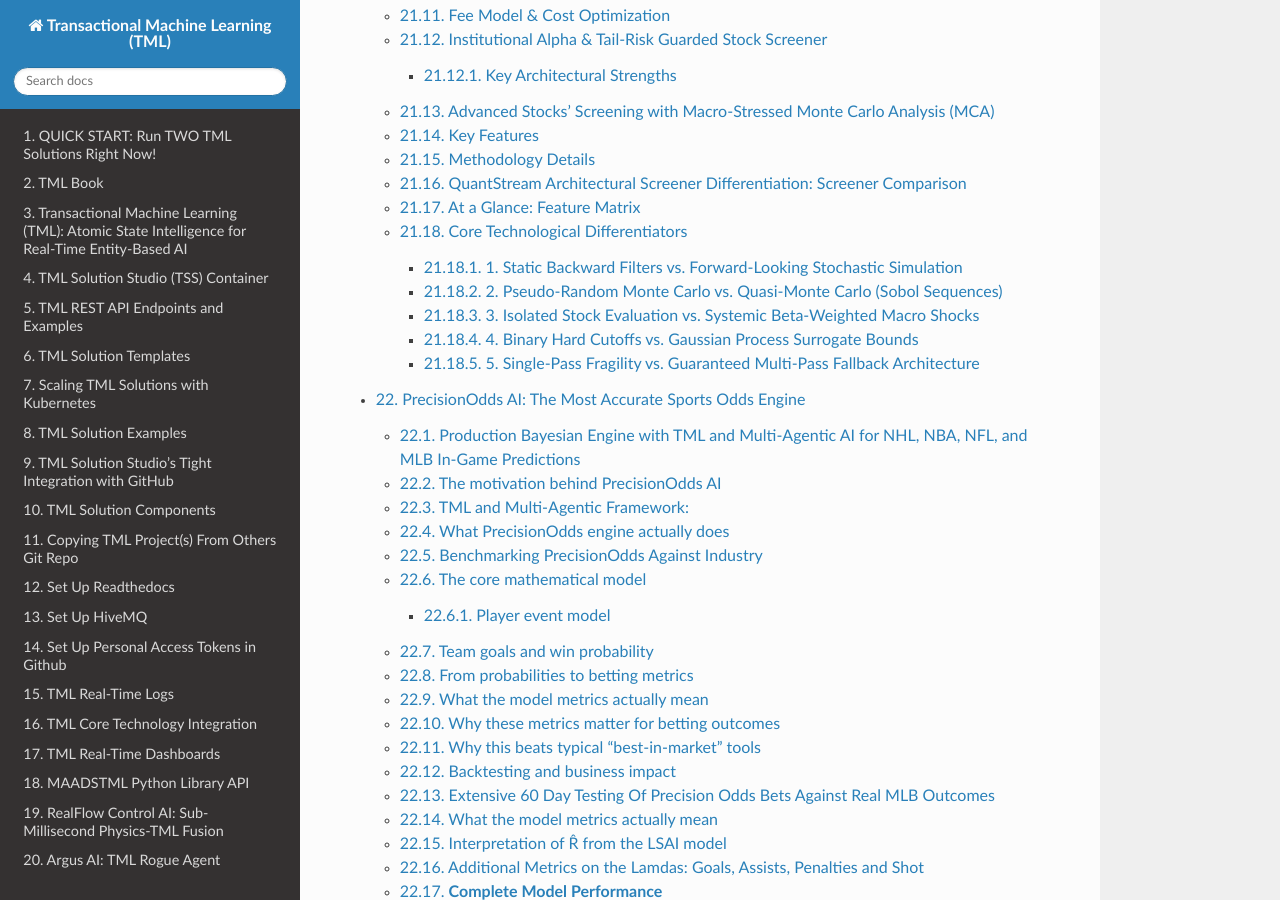
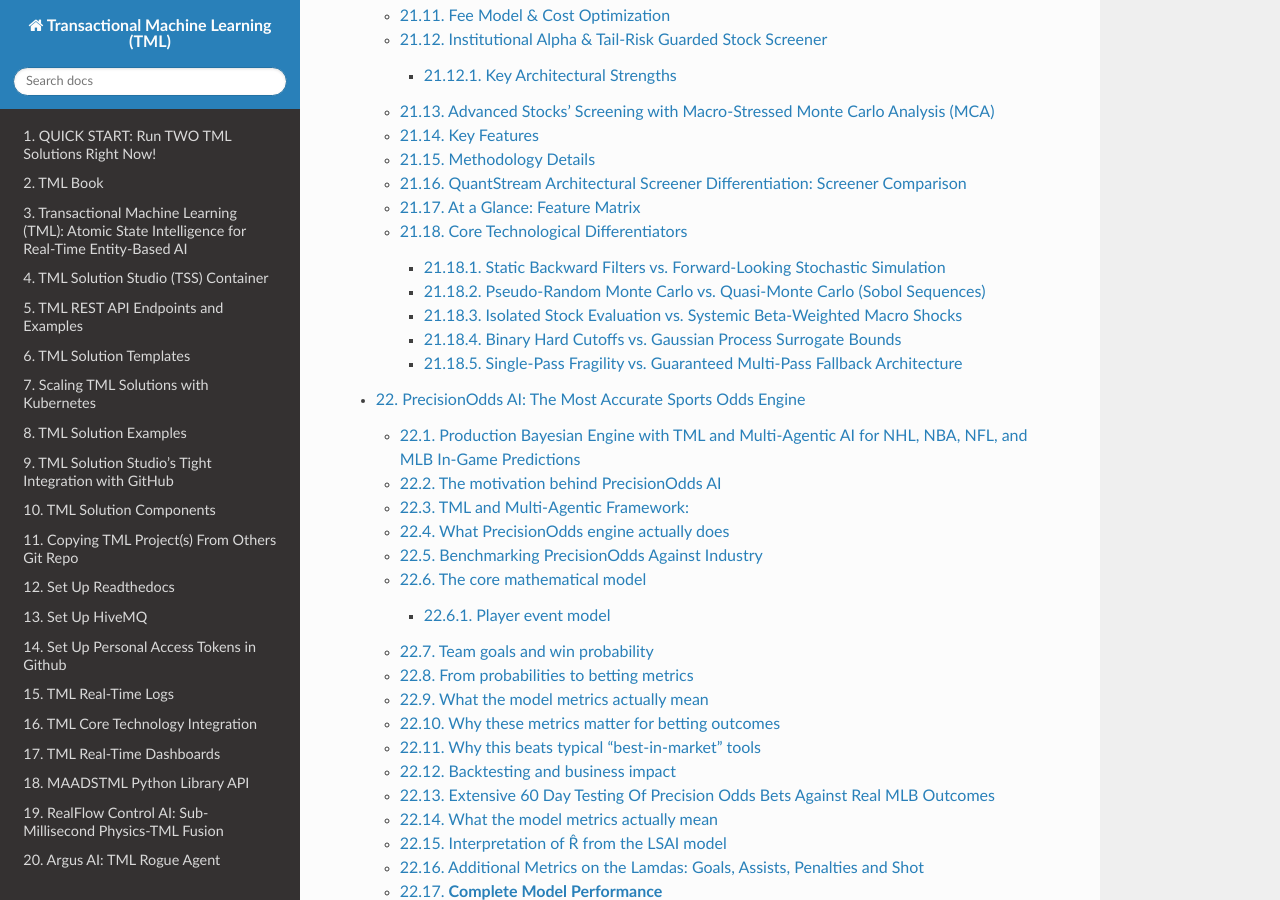
Before and after one commit to smaurice101/readthedocs, a Sphinx documentation site: the page built from docs/source/index.rst, in a window 1280 px wide and 900 px high, scrolled down 14328 px. Built offline with Sphinx 7.4.7 and the Read the Docs theme 3.1.0, drawn with Linux system fonts in a browser that asks for light colours; pages that are not in the unit, such as notebooks, are missing from menus; some of the changed text lies outside the part shown.

Commit message:
Update quantstream.rst

```diff
--- a/docs/source/quantstream.rst
+++ b/docs/source/quantstream.rst
@@ -858,34 +858,34 @@
 Core Technological Differentiators
 ==================================
 
-1. Static Backward Filters vs. Forward-Looking Stochastic Simulation
+Static Backward Filters vs. Forward-Looking Stochastic Simulation
 ---------------------------------------------------------------------
 
 * **Traditional Screeners**: Query database records to see if a stock *already* met a criteria yesterday (e.g., "RSI < 30" or "50-day SMA > 200-day SMA"). They assume past trend stability implies future performance.
 * **This Engine**: Uses past data solely to calibrate drift (:math:`\mu`) and volatility (:math:`\sigma`) parameters, then projects hundreds of forward-looking stochastic price trajectories over your explicit holding window (30 days).
 
-2. Pseudo-Random Monte Carlo vs. Quasi-Monte Carlo (Sobol Sequences)
+Pseudo-Random Monte Carlo vs. Quasi-Monte Carlo (Sobol Sequences)
 --------------------------------------------------------------------
 
 * **Traditional Screeners**: If they simulate at all, they use standard pseudo-random number generators (PRNGs). PRNG draws suffer from "clustering" and leave large unexplored gaps in multi-dimensional space, requiring 10,000+ iterations to achieve numerical accuracy.
 * **This Engine**: Employs **Quasi-Monte Carlo (QMC)** with scrambled **Sobol sequences** (`scipy.stats.qmc.Sobol`). Sobol sequences fill the probability space uniformly without gap-clustering, improving the asymptotic error bound from :math:`O(N^{-1/2})` to nearly :math:`O(N^{-1})`. This delivers hedge-fund-grade mathematical precision with only 256 sample paths per regime.
 
-3. Isolated Stock Evaluation vs. Systemic Beta-Weighted Macro Shocks
+Isolated Stock Evaluation vs. Systemic Beta-Weighted Macro Shocks
 ---------------------------------------------------------------------
 
 * **Traditional Screeners**: Evaluate stocks in complete isolation from the broader macroeconomic environment. A stock with strong momentum will pass even if it is highly sensitive to an imminent sector sell-off.
-* **This Engine**: Computes dynamic rolling covariance and beta ($\beta$) against `SPY` (broad market) and `QQQ` (technology sector). It then forces every candidate asset through three concurrent macro stress regimes:
+* **This Engine**: Computes dynamic rolling covariance and beta (:math:`\beta`) against `SPY` (broad market) and `QQQ` (technology sector). It then forces every candidate asset through three concurrent macro stress regimes:
     * *Regime A*: Normal Baseline Drift.
     * *Regime B*: Macroeconomic Slowdown (-6% market drag).
     * *Regime C*: Tech/Liquidity Panic Crash (-12% shock).
 
-4. Binary Hard Cutoffs vs. Gaussian Process Surrogate Bounds
+Binary Hard Cutoffs vs. Gaussian Process Surrogate Bounds
 ------------------------------------------------------------
 
 * **Traditional Screeners**: Apply rigid binary rules (e.g., "Exclude if Volatility > 35%"). This drops high-performing assets that briefly touched a threshold due to an anomalous single-day print.
 * **This Engine**: Fits a non-parametric **Gaussian Process Regressor** (`sklearn.gaussian_process.GaussianProcessRegressor`) with Radial Basis Function (RBF) kernels over the simulated path returns. The resulting epistemic standard deviation (`gp_std`) provides continuous, smooth probability distributions rather than arbitrary hard cuts.
 
-5. Single-Pass Fragility vs. Guaranteed Multi-Pass Fallback Architecture
+Single-Pass Fragility vs. Guaranteed Multi-Pass Fallback Architecture
 ------------------------------------------------------------------------
 
 * **Traditional Screeners**: Return whatever arbitrary count of stocks happens to match a strict query. In market downturns, strict queries often return 0 or 1 stock, forcing portfolio under-diversification.
```
